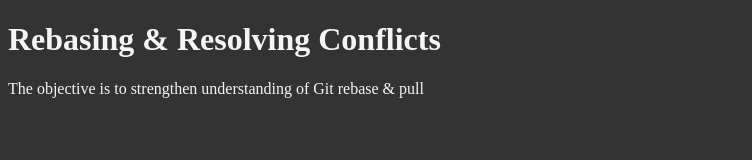
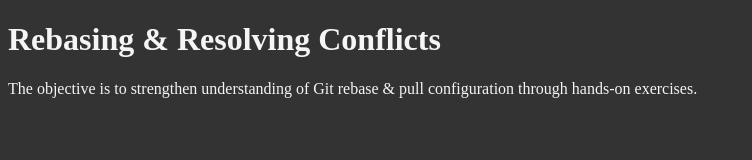
Before and after one commit to Laqwanda-Nettles/learn-git-branching, a plain HTML site: page index.html in a window 1280 px wide. Shown: the whole page, without its empty margins (0-752 px from the left). Drawn offline with Linux system fonts and the light colour scheme.

Commit message:
Update index.html

```diff
--- a/index.html
+++ b/index.html
@@ -8,7 +8,7 @@
   </head>
   <body>
     <h1>Rebasing & Resolving Conflicts</h1>
-    <p>The objective is to strengthen understanding of Git rebase & pull</p>
+    <p>The objective is to strengthen understanding of Git rebase & pull configuration through hands-on exercises.</p>
     <script src="script.js"></script>
   </body>
 </html>
```
